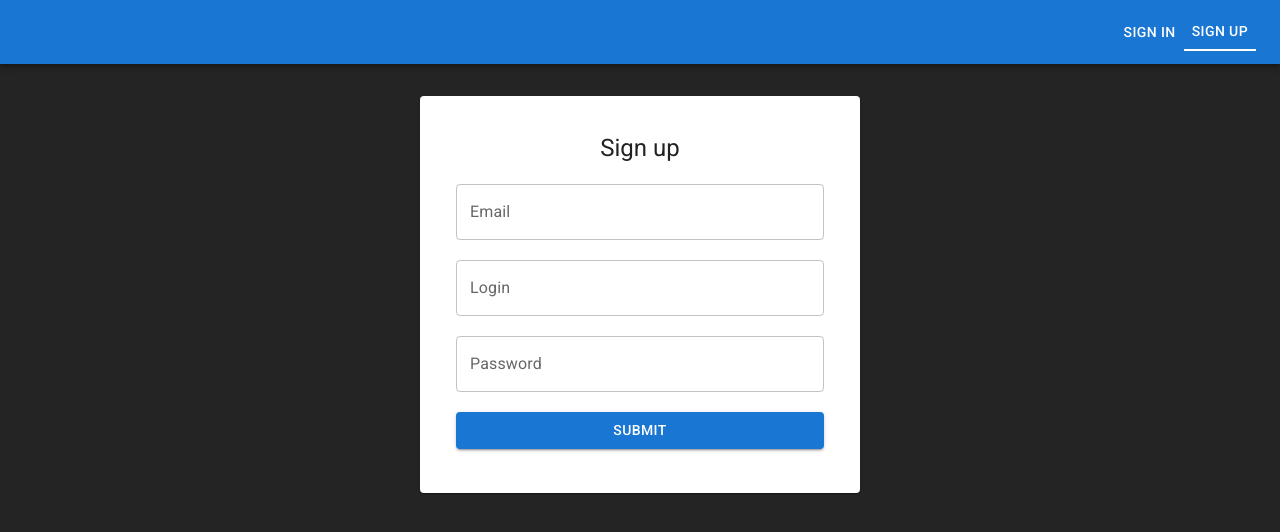
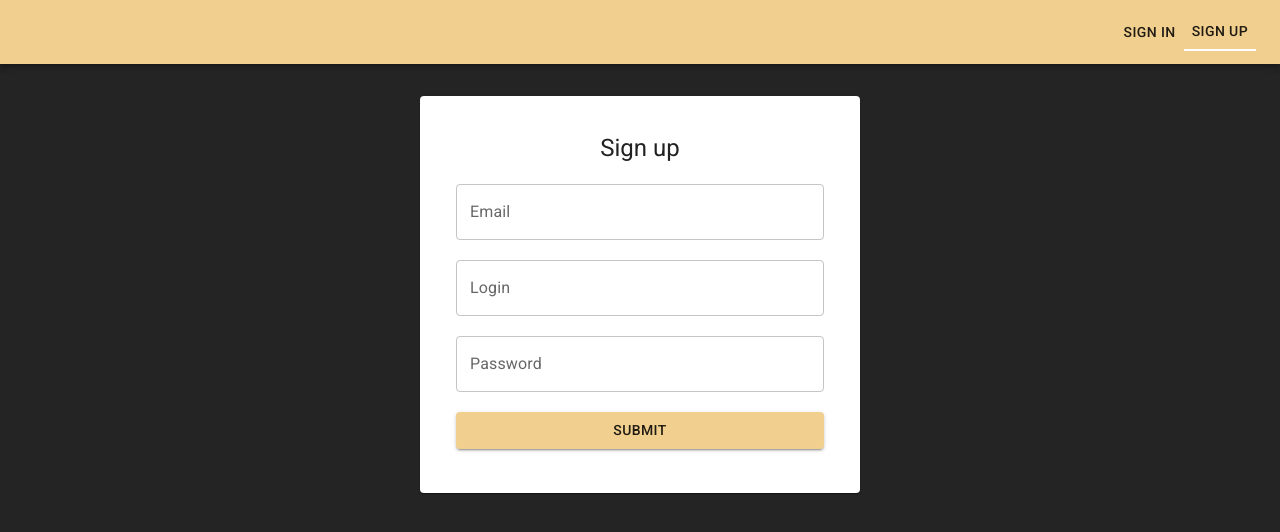
Before and after one commit to stisss/gymbro-auth-react, a React (Vite) app: page /sign-up in a window 1280 px wide. Shown: the top 532 px of the page. Built offline with nearby package versions, Linux system fonts and the light colour scheme; no server answers.

Commit message:
feat(ux): improved ux and routing fixes

```diff
--- a/src/App.tsx
+++ b/src/App.tsx
@@ -8,6 +8,7 @@ import {
   Routes,
 } from "react-router-dom"
 import Stack from "@mui/material/Stack"
+import { ThemeProvider } from "@mui/material/styles"
 import {
   PageNotFound,
   HomePage,
@@ -20,48 +21,87 @@ import {
 } from "./pages"
 import { AuthProvider, useAuth } from "./hooks/useAuth"
 import { Navbar } from "./layout/Navbar"
+import { theme } from "./styles/theme"
 
 const ProtectedAdminRoute: React.FC<PropsWithChildren> = ({ children }) => {
-  const { isFetching, isAdmin, isAuthenticated } = useAuth()
+  const { isFetching, isAdmin, isAuthenticated, redirectToSignIn } = useAuth()
 
   if (isFetching) {
-    return "Loading..."
+    return null
   }
 
-  if (!isAdmin) return <Navigate to={isAuthenticated ? "/" : "sign-in"} />
+  if (!isAdmin && isAuthenticated) {
+    return <Navigate to="/" replace />
+  }
+
+  if (!isAdmin && !isAuthenticated) {
+    return redirectToSignIn()
+  }
 
   return children
 }
 
 const ProtectedRoute: React.FC<PropsWithChildren> = ({ children }) => {
-  const { isFetching, isAuthenticated } = useAuth()
+  const { isFetching, isAuthenticated, redirectToSignIn } = useAuth()
 
   if (isFetching) {
-    return "Loading..."
+    return null
   }
 
-  if (!isAuthenticated) return <Navigate to="/sign-in" />
+  if (!isAuthenticated) {
+    return redirectToSignIn()
+  }
 
   return children
 }
 
-const ProtectedUsersPage = (
+const PublicRoute: React.FC<PropsWithChildren> = ({ children }) => {
+  const { isAuthenticated, isFetching } = useAuth()
+
+  if (isFetching) {
+    return null
+  }
+
+  if (isAuthenticated) {
+    return <Navigate to="/" />
+  }
+
+  return children
+}
+
+const App: React.FC = () => {
+  return (
+    <ThemeProvider theme={theme}>
+      <BrowserRouter>
+        <AuthProvider>
+          <Stack>
+            <Navbar />
+            <Routes>
+              <Route path="/" Component={HomePage}></Route>
+              <Route
+                path="/sign-up"
+                element={
+                  <PublicRoute>
+                    <SignUpPage />
+                  </PublicRoute>
+                }
+              />
+              <Route
+                path="/sign-in"
+                element={
+                  <PublicRoute>
+                    <SignInPage />
+                  </PublicRoute>
+                }
+              />
+              <Route
+                path="/users"
+                element={
                   <ProtectedAdminRoute>
                     <UsersPage />
                   </ProtectedAdminRoute>
-)
-
-const App: React.FC = () => {
-  return (
-    <AuthProvider>
-      <Stack>
-        <BrowserRouter>
-          <Navbar />
-          <Routes>
-            <Route path="/" Component={HomePage}></Route>
-            <Route path="/sign-up" Component={SignUpPage}></Route>
-            <Route path="/sign-in" Component={SignInPage}></Route>
-            <Route path="/users" element={ProtectedUsersPage}></Route>
+                }
+              />
               <Route
                 path="/clients"
                 element={
@@ -76,9 +116,10 @@ const App: React.FC = () => {
               </Route>
               <Route path="*" Component={PageNotFound}></Route>
             </Routes>
-        </BrowserRouter>
           </Stack>
         </AuthProvider>
+      </BrowserRouter>
+    </ThemeProvider>
   )
 }
 
--- a/src/features/Clients/useClients.tsx
+++ b/src/features/Clients/useClients.tsx
@@ -14,12 +14,12 @@ type Client = {
 }
 
 type UseClients = () => {
-  clients: Client[]
+  clients?: Client[]
   removeClient: (id: string) => Promise<void>
 }
 
 export const useClients: UseClients = () => {
-  const [clients, setClients] = useState<Client[]>([])
+  const [clients, setClients] = useState<Client[] | undefined>()
 
   const fetchClients = async () => {
     const res = await api.get<Client[]>(URL)
--- a/src/features/SignIn/SignIn.tsx
+++ b/src/features/SignIn/SignIn.tsx
@@ -8,7 +8,6 @@ import Box from "@mui/material/Box"
 import { useSignIn } from "./useSignIn"
 
 interface FormInputs {
-  email: string
   login: string
   password: string
 }
@@ -47,20 +46,6 @@ export const SignIn = () => {
         </Typography>
 
         <Box component="form" onSubmit={handleSubmit(onSubmit)} sx={formStyle}>
-          <TextField
-            label="Email"
-            {...register("email", {
-              required: "Email is required",
-              pattern: {
-                value: /^[A-Z0-9._%+-]+@[A-Z0-9.-]+\.[A-Z]{2,}$/i,
-                message: "Invalid email format",
-              },
-            })}
-            error={!!errors.email}
-            helperText={errors.email?.message}
-            fullWidth
-          />
-
           <TextField
             label="Login"
             {...register("login", {
--- a/src/features/SignIn/useSignIn.tsx
+++ b/src/features/SignIn/useSignIn.tsx
@@ -1,11 +1,11 @@
-import { useNavigate } from "react-router-dom"
+import { useLocation, useNavigate } from "react-router-dom"
 import api from "../../api"
+import { useAuth } from "../../hooks/useAuth"
 
 const URL = "/auth/sign-in"
 
 type SignInDto = {
   login: string
-  email: string
   password: string
 }
 
@@ -15,12 +15,17 @@ type UseSignIn = () => {
 
 export const useSignIn: UseSignIn = () => {
   const navigate = useNavigate()
+  const location = useLocation()
+  const { authenticate } = useAuth()
+
+  const from = location.state?.from?.pathname || "/"
 
   const submit = async (data: SignInDto) => {
     const res = await api.post(URL, data)
 
     if (res.status === 200) {
-      navigate("/")
+      await authenticate()
+      navigate(from)
     }
   }
 
--- a/src/features/SignUp/useSignUp.tsx
+++ b/src/features/SignUp/useSignUp.tsx
@@ -1,4 +1,5 @@
 import { useNavigate } from "react-router-dom"
+import { useAuth } from "../../hooks/useAuth"
 import api from "../../api"
 
 const URL = "/auth/sign-up"
@@ -16,10 +17,13 @@ type UseSignUp = () => {
 export const useSignUp: UseSignUp = () => {
   const navigate = useNavigate()
 
+  const { authenticate } = useAuth()
+
   const submit = async (data: SignUpDto) => {
     const res = await api.post(URL, data)
 
     if (res.status === 200) {
+      await authenticate()
       navigate("/")
     }
   }
--- a/src/features/Users/useUsers.tsx
+++ b/src/features/Users/useUsers.tsx
@@ -12,12 +12,12 @@ type User = {
 }
 
 type UseUsers = () => {
-  users: User[]
+  users?: User[]
   removeUser: (id: string) => Promise<void>
 }
 
 export const useUsers: UseUsers = () => {
-  const [users, setUsers] = useState<User[]>([])
+  const [users, setUsers] = useState<User[]>()
 
   const fetchUsers = async () => {
     const res = await api.get<User[]>(URL)
@@ -29,7 +29,7 @@ export const useUsers: UseUsers = () => {
     const res = await api.delete(`${URL}/${id}`)
 
     if (res.status === 200) {
-      setUsers((prev) => prev.filter((u) => u.id != id))
+      setUsers((prev) => prev?.filter((u) => u.id != id))
     }
   }
 
--- a/src/hooks/useAuth.tsx
+++ b/src/hooks/useAuth.tsx
@@ -2,9 +2,11 @@ import {
   createContext,
   PropsWithChildren,
   useContext,
+  useEffect,
   useMemo,
   useState,
 } from "react"
+import { Navigate, replace, useLocation, useNavigate } from "react-router-dom"
 import api from "../api"
 
 const ME_URL = "/auth/me"
@@ -16,16 +18,6 @@ type User = {
   isAdmin: boolean
 }
 
-type UseAuth = () => {
-  isAuthenticated: boolean
-  email?: string
-  login?: string
-  isAdmin?: boolean
-  isFetching: boolean
-  logOut: () => Promise<void>
-  authenticate: () => Promise<void>
-}
-
 type AuthState = {
   isAuthenticated: boolean
   email?: string
@@ -34,23 +26,30 @@ type AuthState = {
   isFetching: boolean
   logOut: () => Promise<void>
   authenticate: () => Promise<void>
+  redirectToSignIn: () => React.ReactElement
 }
+
+type UseAuth = () => AuthState
 
 const initialState: AuthState = {
   isAuthenticated: false,
-  isFetching: false,
+  isFetching: true,
   logOut: async () => {},
   authenticate: async () => {},
   email: "",
   isAdmin: false,
   login: "",
+  redirectToSignIn: () => <></>,
 }
 
 export const AuthContext = createContext<AuthState>(initialState)
 
 export const AuthProvider: React.FC<PropsWithChildren> = ({ children }) => {
   const [me, setMe] = useState<User | null>(null)
-  const [isFetching, setIsFetching] = useState(false)
+  const [isFetching, setIsFetching] = useState(initialState.isFetching)
+
+  const navigate = useNavigate()
+  const location = useLocation()
 
   // TODO: use caching and polling instead
   const authenticate = async () => {
@@ -71,11 +70,22 @@ export const AuthProvider: React.FC<PropsWithChildren> = ({ children }) => {
     try {
       await api.get(LOGOUT_URL)
       setMe(null)
+      navigate("/sign-in", { replace: true })
     } catch (e) {
       // TODO: handle error
       console.error(e)
     }
   }
+
+  const redirectToSignIn = () => {
+    return <Navigate to="/sign-in" state={{ from: location }} replace />
+  }
+
+  useEffect(() => {
+    if (!!me) return
+
+    authenticate()
+  }, [me])
 
   const value = useMemo(
     () => ({
@@ -86,8 +96,9 @@ export const AuthProvider: React.FC<PropsWithChildren> = ({ children }) => {
       isFetching,
       logOut,
       authenticate,
+      redirectToSignIn,
     }),
-    [me, isFetching, logOut, authenticate]
+    [me, isFetching, logOut, authenticate, redirectToSignIn]
   )
 
   return <AuthContext.Provider value={value}>{children}</AuthContext.Provider>
@@ -96,5 +107,9 @@ export const AuthProvider: React.FC<PropsWithChildren> = ({ children }) => {
 export const useAuth: UseAuth = () => {
   const auth = useContext(AuthContext)
 
+  if (!auth) {
+    throw new Error("useAuth must be used withing AuthProvider")
+  }
+
   return auth
 }
--- a/src/layout/Navbar.tsx
+++ b/src/layout/Navbar.tsx
@@ -45,7 +45,7 @@ export const Navbar: React.FC = () => {
               variant="contained"
               sx={{ ml: 4 }}
               onClick={logOut}
-              color="secondary"
+              color="primary"
             >
               Logout
             </Button>
--- /dev/null
+++ b/src/styles/theme.ts
@@ -0,0 +1,34 @@
+import { createTheme } from "@mui/material/styles"
+
+export const theme = createTheme({
+  colorSchemes: {
+    light: {
+      palette: {
+        primary: {
+          main: "#f1cf8e",
+          100: "#e9b24b",
+          200: "#ecbc62",
+          300: "#eec578",
+          400: "#f1cf8e",
+          500: "#f4d8a5",
+          600: "#f7e2bc",
+          700: "#faecd2",
+          800: "#fcf5e8",
+          900: "#ffffff",
+        },
+        secondary: {
+          main: "#60a3a0",
+          100: "#006c67",
+          200: "#207e7a",
+          300: "#40918d",
+          400: "#60a3a0",
+          500: "#80b6b3",
+          600: "#9fc8c6",
+          700: "#bfdad9",
+          800: "#dfedec",
+          900: "#ffffff",
+        },
+      },
+    },
+  },
+})
```
Also changed, not shown: src/features/Clients/Clients.tsx (+21 -4 lines), src/features/Users/Users.tsx (+7 -1 lines). Lines whose indentation alone changed are shown as unchanged.
